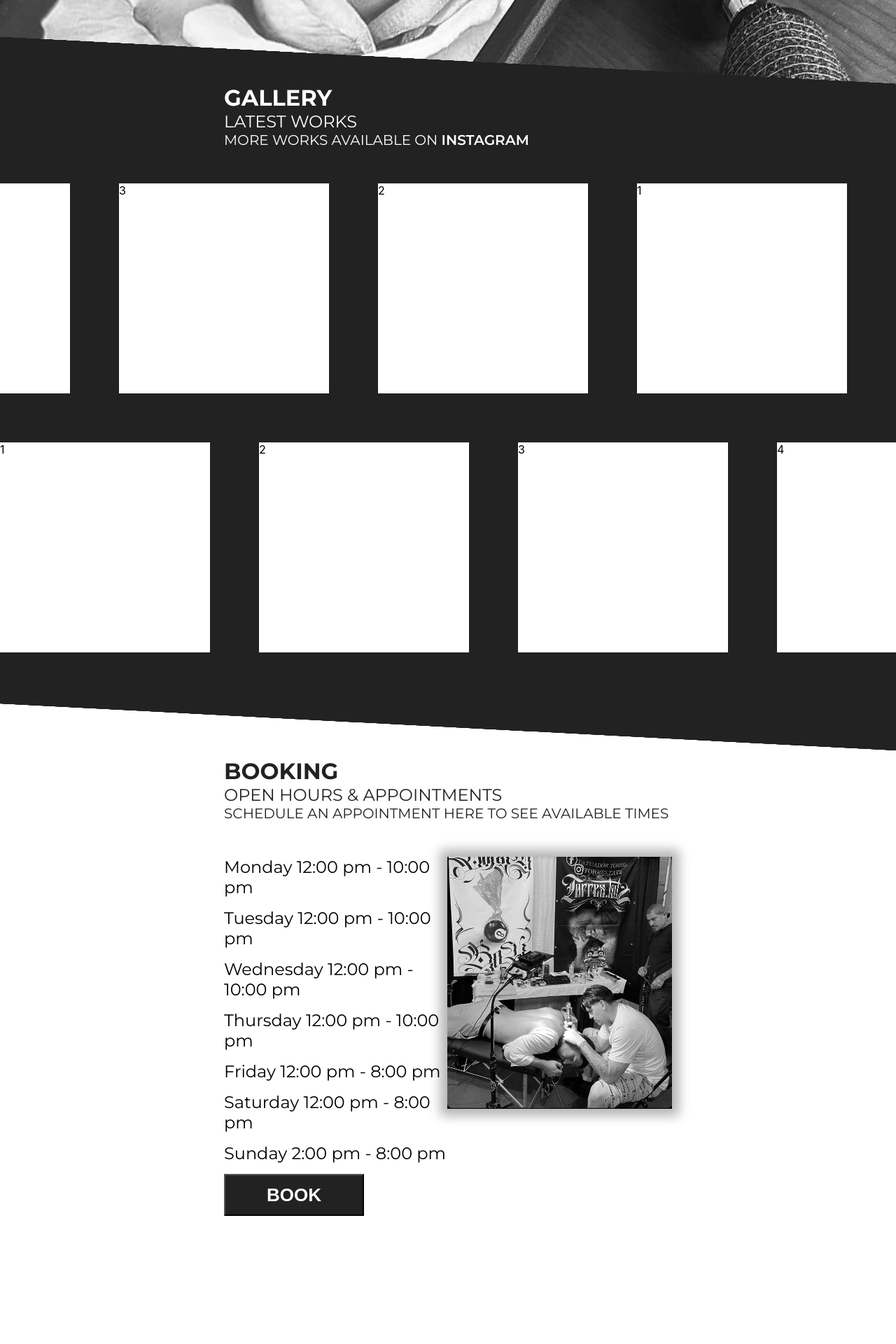
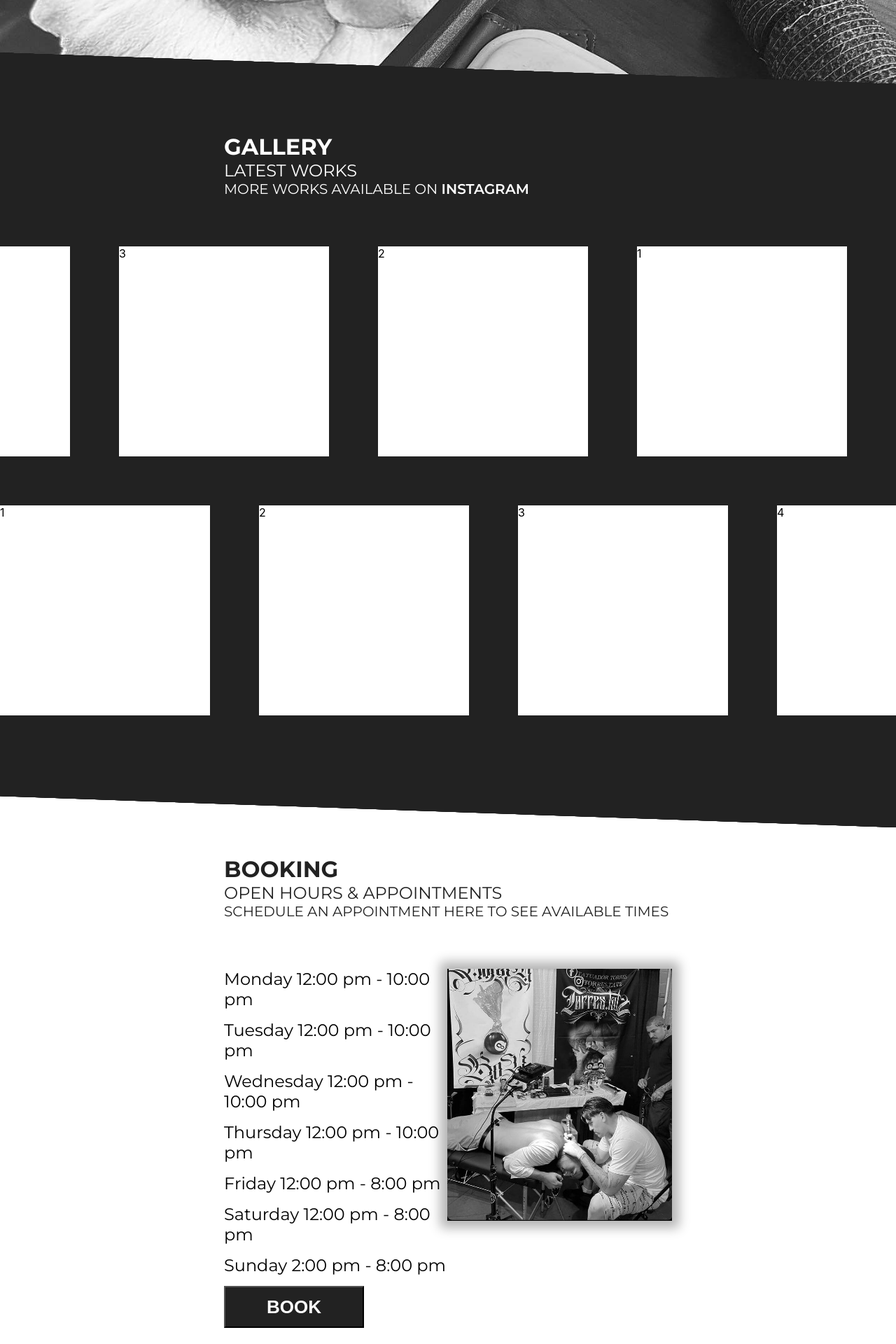
Before and after one commit to afutofu/dannyboitattoos, a React (Create React App) app: page / in a window 1280 px wide. Shown: the part 680-2600 px from the top of the page at 70% size. Before the commit the page ends 2467 px from the top, so only its background shows below. Built offline with nearby package versions, Linux system fonts and the light colour scheme.

Commit message:
Set Home section bg to fixed. Fixed styling.

```diff
--- a/src/sections/booking/Booking.js
+++ b/src/sections/booking/Booking.js
@@ -6,6 +6,7 @@ import BookButton from "../../components/BookButton";
 const Contact = () => {
   return (
     <section id="booking">
+      <div className="white-background" />
       <div className="container">
         <div className="info-alt">
           <h2>BOOKING</h2>
--- a/src/styles/App.css
+++ b/src/styles/App.css
@@ -55,14 +55,14 @@
   overflow: hidden;
 }
 #home .background-image {
+  filter: grayscale(100%);
   z-index: -50;
-  position: absolute;
-  top: -10vh;
+  position: fixed;
+  top: 0;
   left: 0;
   width: 100vw;
-  height: 270vh;
-  -o-object-fit: fill;
-     object-fit: fill;
+  -o-object-fit: cover;
+     object-fit: cover;
 }
 
 #header {
@@ -109,7 +109,7 @@
   z-index: -1;
   background-color: #222;
   transform-origin: top right;
-  transform: skewY(-3deg);
+  transform: skewY(-2deg);
 }
 #header #title {
   font-family: "Dancing Script", sans-serif;
@@ -146,28 +146,9 @@
   font-weight: 500;
 }
 
-.transitionBlock1 {
-  background-color: #222;
-  z-index: -10;
-  position: relative;
-  top: -63px;
-  height: 120px;
-  width: 110%;
-  transform: skewY(-3deg);
-}
-
-.transitionBlock2 {
-  background-color: #222;
-  z-index: -10;
-  position: absolute;
-  top: calc(100vh - 60px);
-  height: 120px;
-  width: 110%;
-  transform: skewY(3deg);
-}
-
 #gallery {
   position: relative;
+  padding-top: 70px;
   width: 100%;
   min-height: 600px;
   display: flex;
@@ -176,13 +157,9 @@
   align-items: center;
   background-color: #222;
 }
-#gallery .image-container-wrapper {
-  position: relative;
-  height: 800px;
-}
 #gallery .image-container {
   position: relative;
-  min-height: 720px;
+  min-height: 740px;
   width: 100%;
   box-sizing: content-box;
   overflow: hidden;
@@ -209,7 +186,7 @@
   box-sizing: border-box;
 }
 #gallery .image {
-  width: 300px !important;
+  width: 300px;
   height: 300px;
   background-color: white;
   margin-right: 70px;
@@ -224,7 +201,7 @@
   z-index: -1;
   background-color: #222;
   transform-origin: top right;
-  transform: skewY(3deg);
+  transform: skewY(2deg);
 }
 #gallery ::after {
   content: "";
@@ -236,16 +213,26 @@
   z-index: -1;
   background-color: #222;
   transform-origin: bottom right;
-  transform: skewY(3deg);
+  transform: skewY(2deg);
 }
 
 #booking {
-  padding-top: 100px;
+  position: relative;
+  padding-top: 130px;
   padding-bottom: 50px;
   display: flex;
   justify-content: center;
   align-items: center;
   font-family: "Montserrat", sans-serif;
+}
+#booking .white-background {
+  margin: 0;
+  position: absolute;
+  top: 0;
+  width: 100%;
+  height: 100%;
+  z-index: -10;
+  background-color: white;
 }
 #booking .schedule {
   display: flex;
@@ -286,7 +273,8 @@
   color: white;
   font-family: "Montserrat", sans-serif;
   text-transform: uppercase;
-  margin-bottom: 50px;
+  margin-bottom: 70px;
+  z-index: 20;
 }
 .info h2 {
   font-weight: 700;
@@ -310,7 +298,7 @@
   color: #222;
   font-family: "Montserrat", sans-serif;
   text-transform: uppercase;
-  margin-bottom: 50px;
+  margin-bottom: 70px;
 }
 .info-alt h2 {
   font-weight: 700;
--- a/src/styles/App.scss
+++ b/src/styles/App.scss
@@ -21,7 +21,8 @@
   color: $mainTextColor;
   font-family: "Montserrat", sans-serif;
   text-transform: uppercase;
-  margin-bottom: 50px;
+  margin-bottom: 70px;
+  z-index: 20;
 
   h2 {
     font-weight: 700;
@@ -49,7 +50,7 @@
   color: $bgColor;
   font-family: "Montserrat", sans-serif;
   text-transform: uppercase;
-  margin-bottom: 50px;
+  margin-bottom: 70px;
 
   h2 {
     font-weight: 700;
--- a/src/styles/_Booking.scss
+++ b/src/styles/_Booking.scss
@@ -1,12 +1,23 @@
 @import "./variables";
 
 #booking {
-  padding-top: 100px;
+  position: relative;
+  padding-top: 130px;
   padding-bottom: 50px;
   display: flex;
   justify-content: center;
   align-items: center;
   font-family: "Montserrat", sans-serif;
+
+  .white-background {
+    margin: 0;
+    position: absolute;
+    top: 0;
+    width: 100%;
+    height: 100%;
+    z-index: -10;
+    background-color: $mainTextColor;
+  }
 
   .schedule {
     display: flex;
--- a/src/styles/_Gallery.scss
+++ b/src/styles/_Gallery.scss
@@ -2,6 +2,7 @@
 
 #gallery {
   position: relative;
+  padding-top: 70px;
   width: 100%;
   min-height: 600px;
   display: flex;
@@ -10,15 +11,9 @@
   align-items: center;
   background-color: $bgColor;
 
-  .image-container-wrapper {
-    position: relative;
-    height: 800px;
-    // overflow: hidden;
-  }
-
   .image-container {
     position: relative;
-    min-height: calc($imageHeight * 2 + 70px + 50px);
+    min-height: calc($imageHeight * 2 + 70px + 70px);
     width: 100%;
     box-sizing: content-box;
     overflow: hidden;
@@ -48,7 +43,7 @@
   }
 
   .image {
-    width: $imageHeight !important;
+    width: $imageHeight;
     height: $imageHeight;
     background-color: white;
     margin-right: 70px;
@@ -64,7 +59,7 @@
     z-index: -1;
     background-color: $bgColor;
     transform-origin: top right;
-    transform: skewY(3deg);
+    transform: skewY(2deg);
   }
 
   ::after {
@@ -77,6 +72,6 @@
     z-index: -1;
     background-color: $bgColor;
     transform-origin: bottom right;
-    transform: skewY(3deg);
+    transform: skewY(2deg);
   }
 }
--- a/src/styles/_Home.scss
+++ b/src/styles/_Home.scss
@@ -10,13 +10,13 @@
   overflow: hidden;
 
   .background-image {
+    filter: grayscale(100%);
     z-index: -50;
-    position: absolute;
-    top: -10vh;
+    position: fixed;
+    top: 0;
     left: 0;
     width: 100vw;
-    height: 270vh;
-    object-fit: fill;
+    object-fit: cover;
   }
 }
 
@@ -67,7 +67,7 @@
       z-index: -1;
       background-color: $bgColor;
       transform-origin: top right;
-      transform: skewY(-3deg);
+      transform: skewY(-2deg);
     }
   }
 
@@ -109,23 +109,3 @@
     font-weight: 500;
   }
 }
-
-.transitionBlock1 {
-  background-color: $bgColor;
-  z-index: -10;
-  position: relative;
-  top: -63px;
-  height: 120px;
-  width: 110%;
-  transform: skewY(-3deg);
-}
-
-.transitionBlock2 {
-  background-color: $bgColor;
-  z-index: -10;
-  position: absolute;
-  top: calc(100vh - 60px);
-  height: 120px;
-  width: 110%;
-  transform: skewY(3deg);
-}
```
Also changed, not shown: 1 other file (tests, documents, lock files or other folders).
